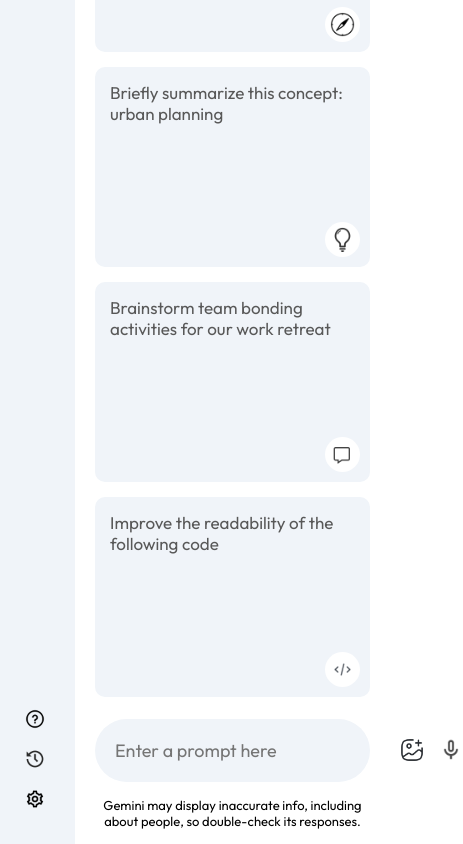
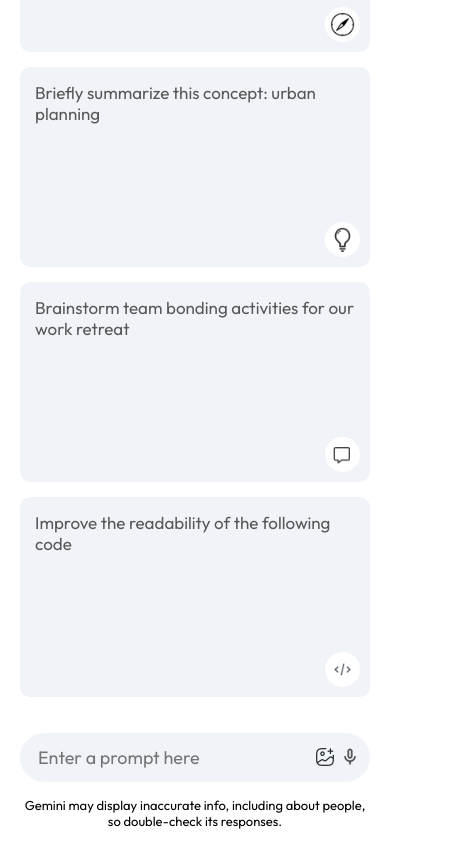
Before and after one commit to murali2277/Gemini-Clone, a React (Vite) app: page / in a window 390 px wide. Shown: the part 672-1516 px from the top of the page, 463 px wide, since content can reach past the window. Built offline with nearby package versions, Linux system fonts and the light colour scheme; no server answers; a web font is replaced by a local one.

Commit message:
responsive design

```diff
--- a/src/components/Main/Main.css
+++ b/src/components/Main/Main.css
@@ -177,3 +177,19 @@
     font-weight: 300;
     line-height: 1.8;
 }
+
+@media (max-width:600px){
+    .main-bottom input{
+        /* flex: none; */
+        width: 150px;
+    }
+    .main-bottom img{
+        width: 20px;
+    }
+    .search-box{
+        padding: 5px 10px;
+    }
+    .search-box div{
+        gap: 5px;
+    }
+}
--- a/src/components/Sidebar/Sidebar.css
+++ b/src/components/Sidebar/Sidebar.css
@@ -40,6 +40,7 @@
 .sidebar .recent{
     display: flex;
     flex-direction: column;
+    animation: fadeIn 1.5s;
 }
 
 .sidebar .recent-title{
@@ -66,3 +67,9 @@
     display: flex;
     flex-direction: column;
 }
+
+@media (max-width:600px){
+    .sidebar{
+        display: none;
+    }
+}
--- a/src/index.css
+++ b/src/index.css
@@ -9,4 +9,14 @@
 #root {
   min-height: 100vh;
   display: flex;
+  animation: fadeIn 1.5s;
 }
+
+@keyframes fadeIn {
+  0%{
+    opacity: 0;
+  }
+  100%{
+    opacity: 100;
+  }
+}
```
